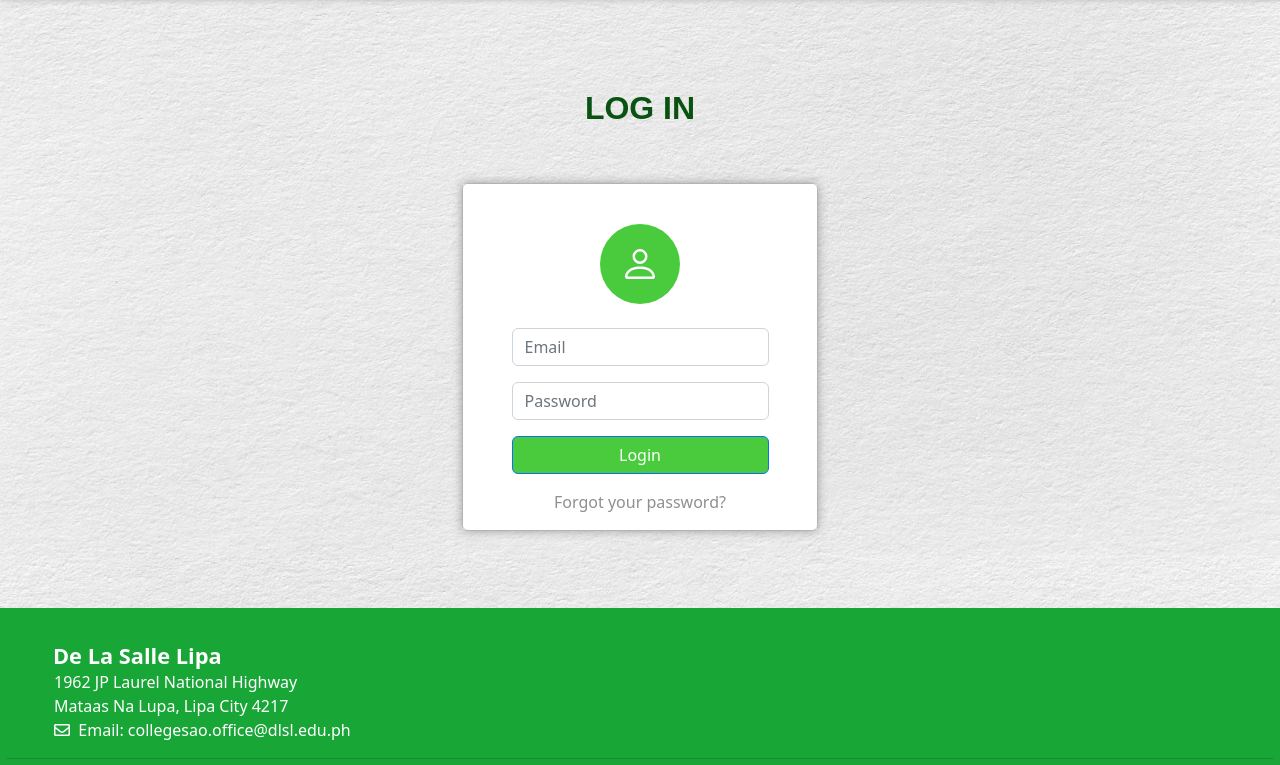
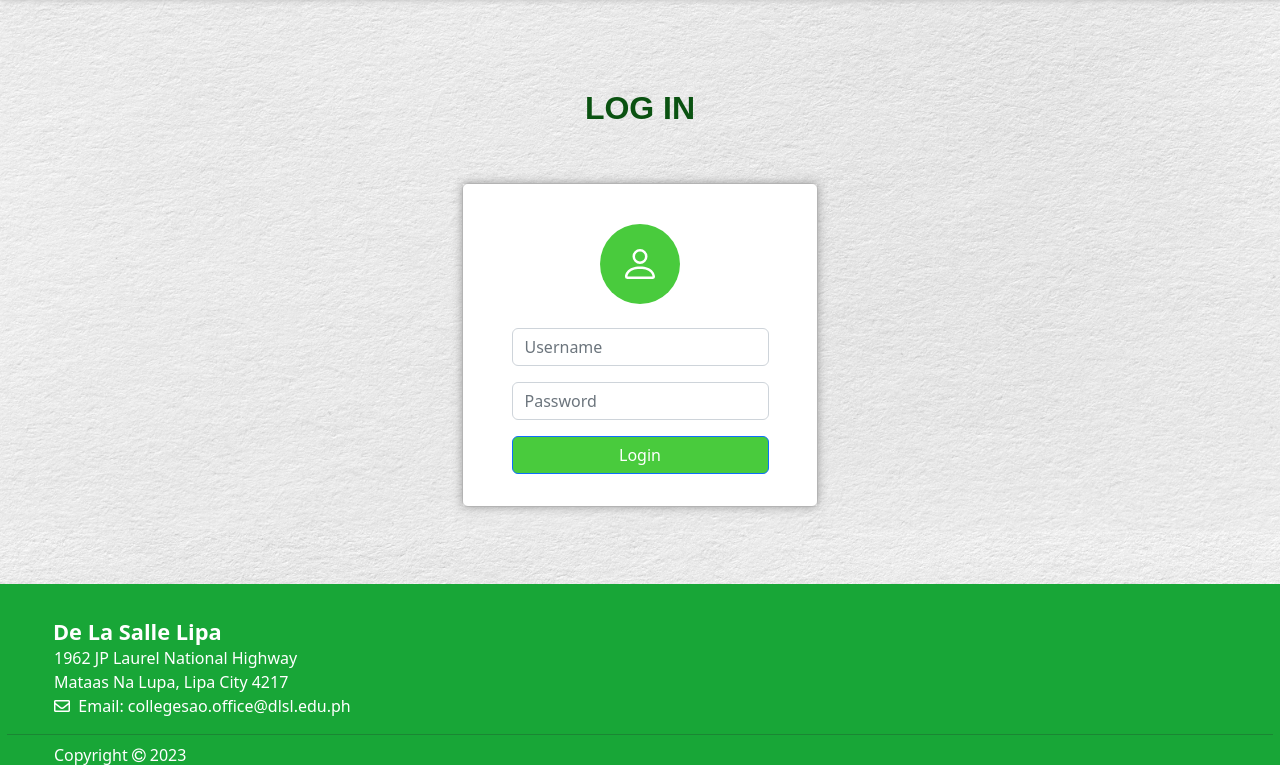
Before and after one commit to aug183/SOFTENG-Prototype, a PHP site: page /AdminLogin.php in a window 1280 px wide. Shown: the part 103-868 px from the top of the page. Run offline with PHP 8.4, Linux system fonts and the light colour scheme.

Commit message:
Admin Login and Session

```diff
--- a/AdminLogin.php
+++ b/AdminLogin.php
@@ -14,13 +14,111 @@
 </head>
 
 <body style="overflow: hidden;background: url(&quot;assets/img/smooth-white-stucco-wall%20(1).jpg&quot;) bottom / contain;">
+<?php
+    session_start();
+
+    // Check if the user is already logged in, if yes then redirect him to welcome page
+    if(isset($_SESSION["loggedin"]) && $_SESSION["loggedin"] === true){
+        header("location: admin/index.php");
+        exit;
+    }
+
+    define('DB_SERVER', 'localhost');
+    define('DB_USERNAME', 'root');
+    define('DB_PASSWORD', '');
+    define('DB_NAME', 'reservation');
+
+    /* Attempt to connect to MySQL database */
+    $mysqli = new mysqli(DB_SERVER, DB_USERNAME, DB_PASSWORD, DB_NAME);
+
+    // Check connection
+    if($mysqli === false){
+        die("ERROR: Could not connect. " . $mysqli->connect_error);
+    }
+    // Define variables and initialize with empty values
+    $username = $password = "";
+    $username_err = $password_err = $login_err = "";
+
+    // Processing form data when form is submitted
+    if($_SERVER["REQUEST_METHOD"] == "POST"){
+
+        // Check if username is empty
+        if(empty(trim($_POST["username"]))){
+            $username_err = "Please enter username.";
+        } else{
+            $username = trim($_POST["username"]);
+        }
+
+        // Check if password is empty
+        if(empty(trim($_POST["password"]))){
+            $password_err = "Please enter your password.";
+        } else{
+            $password = trim($_POST["password"]);
+        }
+
+        // Validate credentials
+        if(empty($username_err) && empty($password_err)){
+            // Prepare a select statement
+            $sql = "SELECT * FROM `admin` WHERE username = ?";
+
+            if($stmt = $mysqli->prepare($sql)){
+                // Bind variables to the prepared statement as parameters
+                $stmt->bind_param("s", $param_username);
+
+                // Set parameters
+                $param_username = $username;
+
+                // Attempt to execute the prepared statement
+                if($stmt->execute()){
+                    // Store result
+                    $stmt->store_result();
+
+                    // Check if username exists, if yes then verify password
+                    if($stmt->num_rows == 1){
+                        // Bind result variables
+                        $stmt->bind_result($username, $hashed_password);
+                        if($stmt->fetch()){
+                            if(password_verify($password, $hashed_password)){
+                                // Password is correct, so start a new session
+                                session_start();
+
+                                // Store data in session variables
+                                $_SESSION["loggedin"] = true;
+                                $_SESSION["id"] = $id;
+                                $_SESSION["username"] = $username;
+
+                                // Redirect user to main page
+                                header("Location: admin/index.php");
+                                exit();
+                            } else{
+                                // Password is not valid, display a generic error message
+                                $login_err = "Invalid username or password.";
+                            }
+                        }
+                    } else{
+                        // Username doesn't exist, display a generic error message
+                        $login_err = "Invalid username or password.";
+                    }
+                } else{
+                    echo "Oops! Something went wrong. Please try again later.";
+                }
+
+                // Close statement
+                $stmt->close();
+            }
+        }
+
+        // Close connection
+        $mysqli->close();
+    }
+?>
     <nav class="navbar navbar-light navbar-expand-md fixed-top d-flex" style="box-shadow: 0px 0px 6px 0px rgb(187,187,187);background: #ffffff;padding: 26px 0px;">
         <div class="container-fluid"><a class="navbar-brand" href="index.html" style="margin-left: 46px;color: rgba(17,89,10,0.9);font-weight: bold;font-size: 27px;">SAO Reservation System</a><button data-bs-toggle="collapse" class="navbar-toggler" data-bs-target="#navcol-1"><span class="visually-hidden">Toggle navigation</span><span class="navbar-toggler-icon"></span></button>
             <div class="collapse navbar-collapse" id="navcol-1" style="font-size: 15px;margin-right: 37px;">
                 <ul class="navbar-nav ms-auto">
                     <li class="nav-item"><a class="nav-link" href="form.php" style="margin-right: 44px;border-radius: 11px;">Room Reservation</a></li>
-                    <li class="nav-item"><a class="nav-link" href="reftrack.html" style="margin-right: 44px;">Status Tracking</a></li>
-                    <li class="nav-item"><a class="nav-link active" href="AdminLogin.html" style="color: rgba(17,89,10,0.9);border: 1px solid rgb(17,89,10);border-radius: 6px;"><i class="fas fa-sign-in-alt"></i>&nbsp; Admin</a></li>
+                    <li class="nav-item"><a class="nav-link" href="reftrack.php" style="margin-right: 44px;">Status Tracking</a></li>
+                    <li class="nav-item"><a class="nav-link active" href="AdminLogin.php" style="color: rgba(17,89,10,0.9);border: 1px solid rgb(17,89,10);border-radius: 6px;"><i class="fas fa-sign-in-alt"></i>&nbsp; Admin</a></li>
                 </ul>
             </div>
         </div>
@@ -48,10 +146,23 @@
                             <div class="bs-icon-xl bs-icon-circle bs-icon-primary bs-icon my-4" style="background: rgb(73,203,61);"><svg xmlns="http://www.w3.org/2000/svg" width="1em" height="1em" fill="currentColor" viewBox="0 0 16 16" class="bi bi-person">
                                     <path d="M8 8a3 3 0 1 0 0-6 3 3 0 0 0 0 6zm2-3a2 2 0 1 1-4 0 2 2 0 0 1 4 0zm4 8c0 1-1 1-1 1H3s-1 0-1-1 1-4 6-4 6 3 6 4zm-1-.004c-.001-.246-.154-.986-.832-1.664C11.516 10.68 10.289 10 8 10c-2.29 0-3.516.68-4.168 1.332-.678.678-.83 1.418-.832 1.664h10z"></path>
                                 </svg></div>
-                            <form class="text-center" method="post">
-                                <div class="mb-3"><input class="form-control" type="email" name="email" placeholder="Email"></div>
-                                <div class="mb-3"><input class="form-control" type="password" name="password" placeholder="Password"></div>
-                                <div class="mb-3"><button class="btn btn-primary d-block w-100" type="submit" style="background: rgb(73,203,61);">Login</button></div><a href="#" style="color: rgb(143,143,143);">Forgot your password?</a>
+                                <?php
+                                if(!empty($login_err)){
+                                    echo '<div class="alert alert-danger">' . $login_err . '</div>';
+                                }
+                                ?>
+                            <form class="text-center" method="post" action="<?php echo htmlspecialchars($_SERVER["PHP_SELF"]); ?>">
+                                <div class="mb-3">
+                                    <input class="form-control <?php echo (!empty($username_err)) ? 'is-invalid' : ''; ?>" value="<?php echo $username; ?>" type="text" name="username" placeholder="Username">
+                                    <span class="invalid-feedback"><?php echo $username_err; ?></span>
+                                </div>
+                                <div class="mb-3">
+                                    <input class="form-control <?php echo (!empty($password_err)) ? 'is-invalid' : ''; ?>" type="password" name="password" placeholder="Password">
+                                    <span class="invalid-feedback"><?php echo $password_err; ?></span>
+                                </div>
+                                <div class="mb-3">
+                                    <button class="btn btn-primary d-block w-100" type="submit" style="background: rgb(73,203,61);" value="Login">Login</button>
+                                </div>
                             </form>
                         </div>
                     </div>
--- a/admin/dates.php
+++ b/admin/dates.php
@@ -21,7 +21,7 @@
 
 <body>
     <?php
-
+    require_once("require.php");
     if (isset($_POST['submit_button'])) {
         //mysqli_report(MYSQLI_REPORT_ERROR | MYSQLI_REPORT_STRICT);
         $inputFields = $_POST['input-field'];
@@ -58,7 +58,7 @@
                     <li class="nav-item"><a class="nav-link" href="index.php">Reservations</a></li>
                     <li class="nav-item"><a class="nav-link" href="orgs.php">Organizations</a></li>
                     <li class="nav-item"><a class="nav-link" href="services.php">Services</a></li>
-                </ul><a href="AdminLogin.html" style="color: rgb(19,161,7);border-width: 1px;border-style: solid;border-radius: 3px;padding: 13px;width: 105px;text-align: center;"><i class="fas fa-sign-in-alt" style="margin-right: 7px;"></i>Admin</a>
+                </ul><a href="logout.php" style="color: rgb(19,161,7);border-width: 1px;border-style: solid;border-radius: 3px;padding: 13px;width: 105px;text-align: center;"><i class="fas fa-sign-in-alt" style="margin-right: 7px;"></i>Logout</a>
             </div>
         </div>
     </nav>
--- a/admin/index.php
+++ b/admin/index.php
@@ -20,6 +20,7 @@
     <body>
         <?php
             require_once("../connection.php");
+            require_once("require.php");
         ?>
         <nav class="navbar navbar-light navbar-expand-md py-3" style="border-bottom-color: rgb(14,15,16);box-shadow: 0px 1px 20px rgb(183,183,183);">
         <div class="container"><a class="navbar-brand d-flex align-items-center" style="color: rgb(19,161,7);font-size: 36px;font-weight: bold;"><span style="color: rgb(19, 161, 7);">SAO Reservation System</span></a><button data-bs-toggle="collapse" class="navbar-toggler" data-bs-target="#navcol-2"><span class="visually-hidden">Toggle navigation</span><span class="navbar-toggler-icon"></span></button>
@@ -28,7 +29,7 @@
                 <li class="nav-item"><a class="nav-link" href="dates.php">Dates</a></li>
                 <li class="nav-item"><a class="nav-link" href="orgs.php">Organizations</a></li>
                 <li class="nav-item"><a class="nav-link" href="services.php">Services</a></li>
-                </ul><a href="AdminLogin.html" style="color: rgb(19,161,7);border-width: 1px;border-style: solid;border-radius: 3px;padding: 13px;width: 105px;text-align: center;"><i class="fas fa-sign-in-alt" style="margin-right: 7px;"></i>Admin</a>
+                </ul><a href="logout.php" style="color: rgb(19,161,7);border-width: 1px;border-style: solid;border-radius: 3px;padding: 13px;width: 105px;text-align: center;"><i class="fas fa-sign-in-alt" style="margin-right: 7px;"></i>Logout</a>
             </div>
         </div>
     </nav>
--- a/admin/orgs.php
+++ b/admin/orgs.php
@@ -22,6 +22,7 @@
 <body>
     <?php
     require_once("../connection.php");
+    require_once("require.php");
     if (isset($_POST['submit_button'])) {
         $acronym = clean($_POST['acronym']);
         $name = clean($_POST['name']);
@@ -48,7 +49,7 @@
                     <li class="nav-item"><a class="nav-link" href="index.php">Reservations</a></li>
                     <li class="nav-item"><a class="nav-link" href="dates.php">Dates</a></li>
                     <li class="nav-item"><a class="nav-link" href="services.php">Services</a></li>
-                </ul><a href="AdminLogin.html" style="color: rgb(19,161,7);border-width: 1px;border-style: solid;border-radius: 3px;padding: 13px;width: 105px;text-align: center;"><i class="fas fa-sign-in-alt" style="margin-right: 7px;"></i>Admin</a>
+                </ul><a href="logout.php" style="color: rgb(19,161,7);border-width: 1px;border-style: solid;border-radius: 3px;padding: 13px;width: 105px;text-align: center;"><i class="fas fa-sign-in-alt" style="margin-right: 7px;"></i>Logout</a>
             </div>
         </div>
     </nav>
--- a/admin/services.php
+++ b/admin/services.php
@@ -22,6 +22,7 @@
 <body>
     <?php
     require_once("../connection.php");
+    require_once("require.php");
     if(isset($_POST['submit_button'])){
         $service = clean($_POST['service']);
         $sql1 = "INSERT INTO offers (offer_name) VALUES ('$service')";
@@ -48,7 +49,7 @@
                     <li class="nav-item"><a class="nav-link" href="index.php">Reservations</a></li>
                     <li class="nav-item"><a class="nav-link" href="dates.php">Dates</a></li>
                     <li class="nav-item"><a class="nav-link" href="orgs.php">Organizations</a></li>
-                </ul><a href="AdminLogin.html" style="color: rgb(19,161,7);border-width: 1px;border-style: solid;border-radius: 3px;padding: 13px;width: 105px;text-align: center;"><i class="fas fa-sign-in-alt" style="margin-right: 7px;"></i>Admin</a>
+                </ul><a href="logout.php" style="color: rgb(19,161,7);border-width: 1px;border-style: solid;border-radius: 3px;padding: 13px;width: 105px;text-align: center;"><i class="fas fa-sign-in-alt" style="margin-right: 7px;"></i>Logout</a>
             </div>
         </div>
     </nav>
```
Also changed, not shown: admin/logout.php (added, +14 -0 lines), admin/require.php (added, +10 -0 lines).
